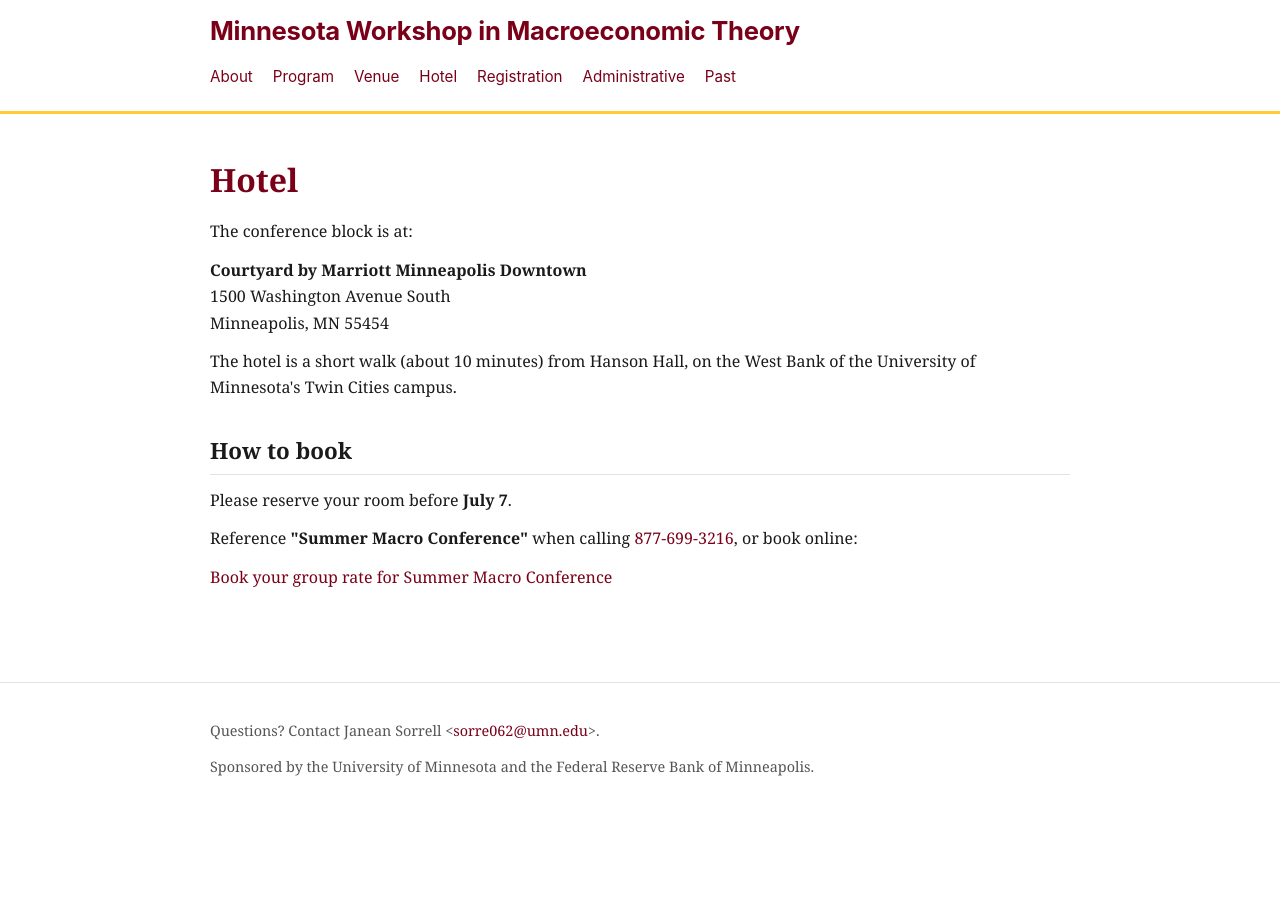
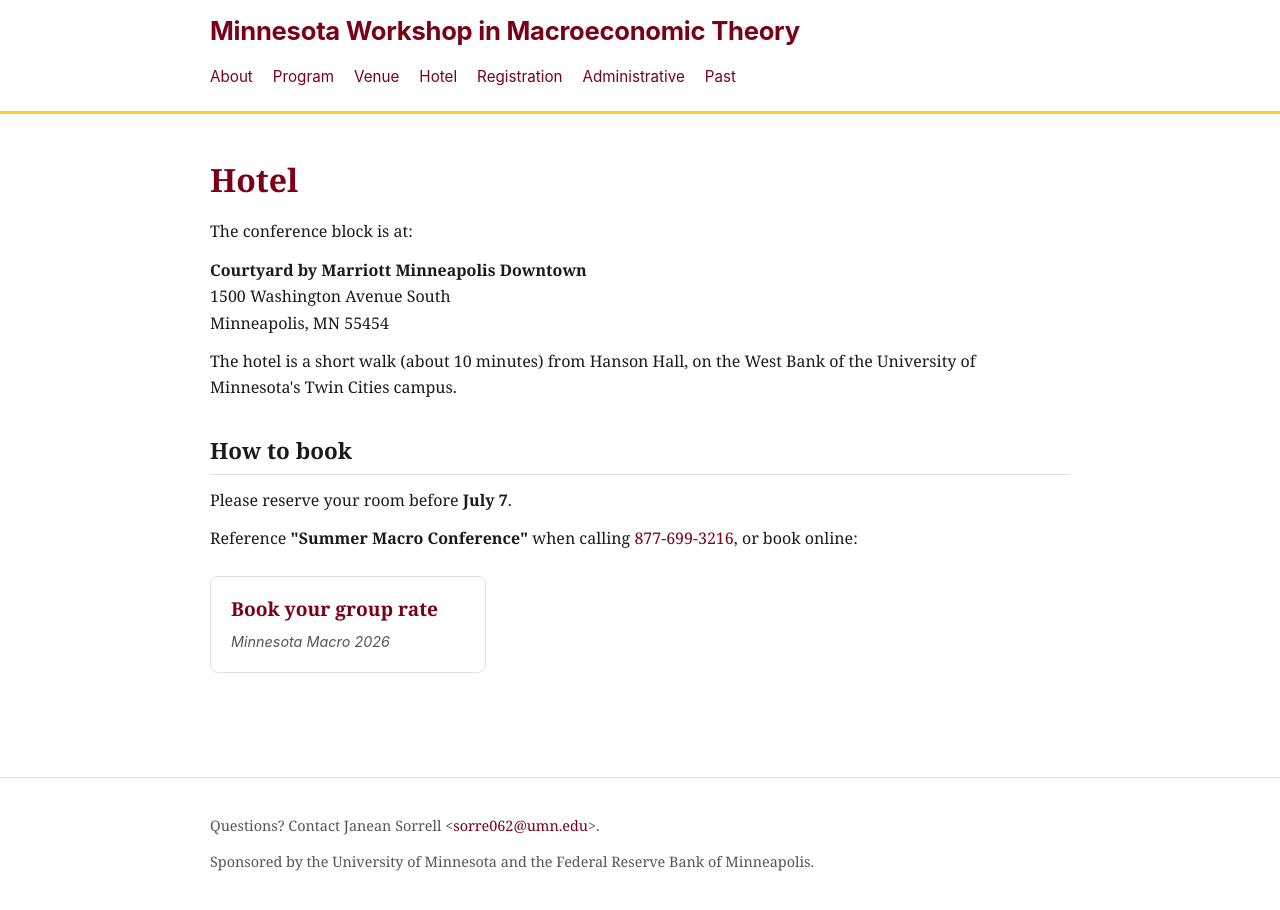
Before and after one commit to mnmacro/mnmacro.github.io, a Jekyll site: the page built from hotel.md, in a window 1280 px wide. Built offline with Jekyll 4.4.1, drawn with Linux system fonts in a browser that asks for light colours.

Commit message:
Render Marriott booking link as a card on Hotel page
Co-Authored-By: Claude Opus 4.7 (1M context) <noreply@anthropic.com>

```diff
--- a/hotel.md
+++ b/hotel.md
@@ -20,4 +20,9 @@ Minneapolis, MN 55454</p>
 
 <p>Reference <strong>"Summer Macro Conference"</strong> when calling <a href="tel:+18776993216">877-699-3216</a>, or book online:</p>
 
-<p><a href="https://app.marriott.com/resview2?id=1779296720451&amp;key=GRP&amp;app=resvlink">Book your group rate for Summer Macro Conference</a></p>
+<div class="past-cards action-cards">
+  <a class="past-card" href="https://app.marriott.com/resview2?id=1779296720451&amp;key=GRP&amp;app=resvlink">
+    <h2>Book your group rate</h2>
+    <p class="dates">Minnesota Macro {{ site.conference.year }}</p>
+  </a>
+</div>
```
